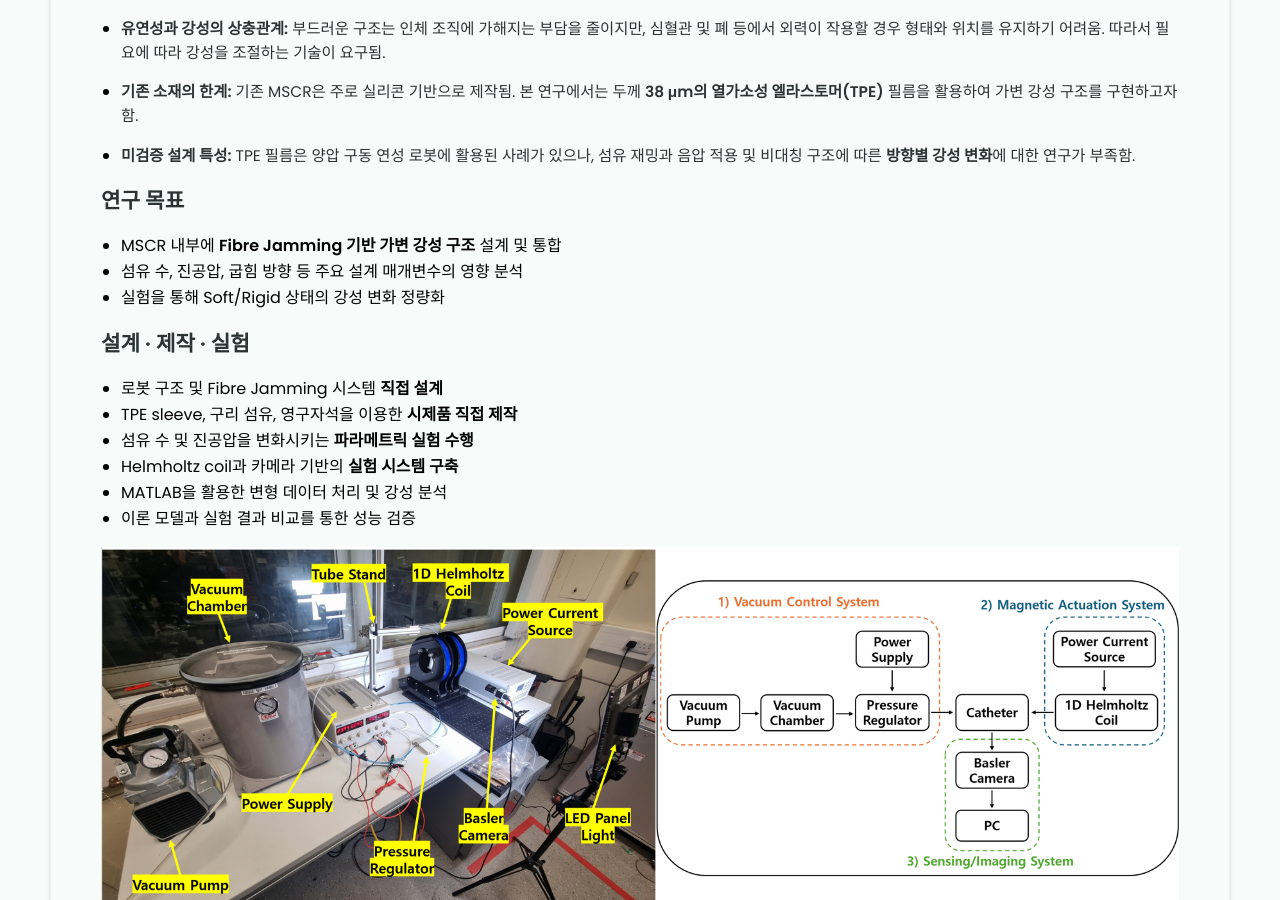
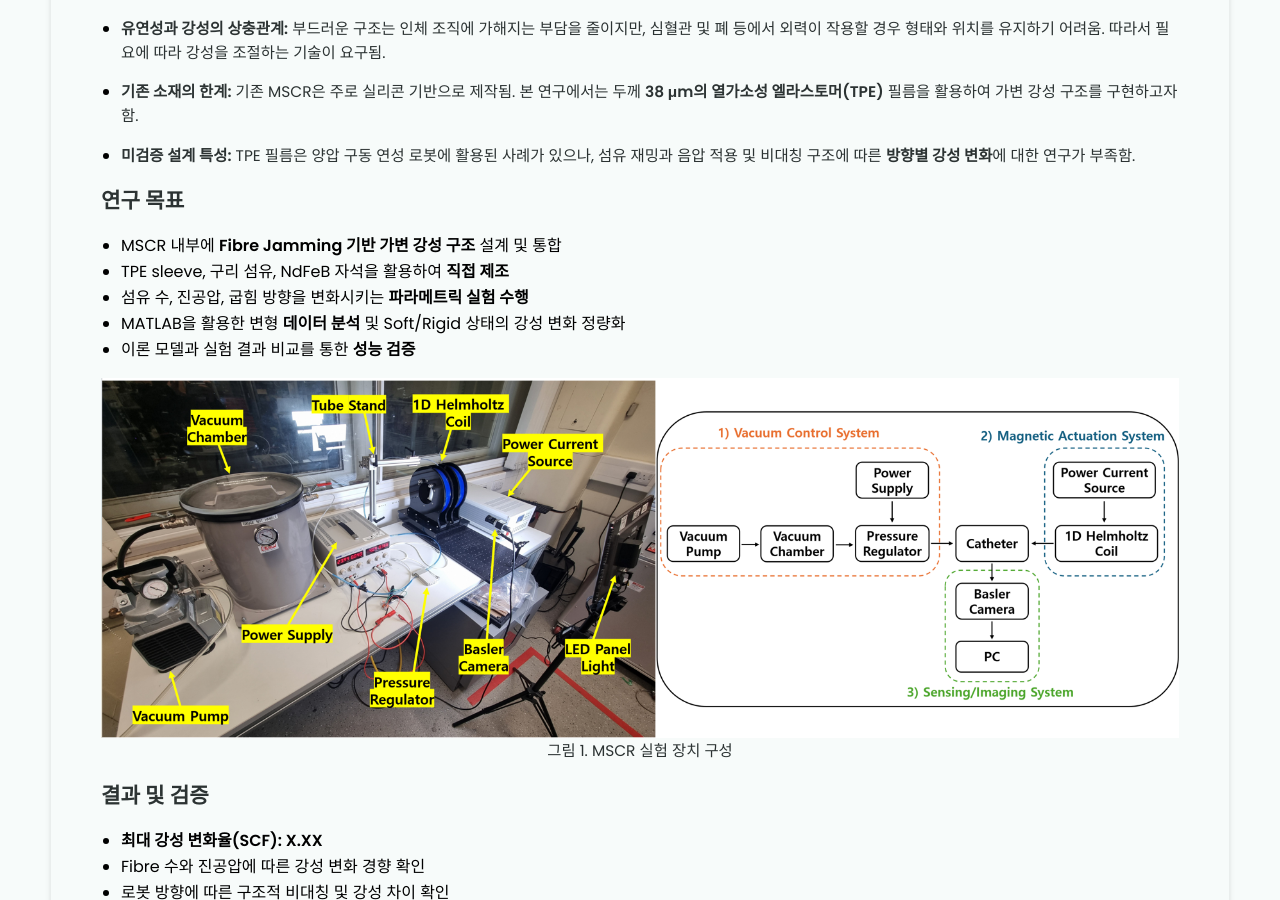
Before and after one commit to border3033/border3033.github.io, a Jekyll site: the page built from _projects/최소침습 로봇/index.md, in a window 1280 px wide and 900 px high, scrolled down 986 px. Built offline with Jekyll 4.4.1, drawn with Linux system fonts in a browser that asks for light colours.

Commit message:
Update index.md

```diff
--- a/_projects/최소침습 로봇/index.md
+++ b/_projects/최소침습 로봇/index.md
@@ -38,24 +38,17 @@ main-image: /MSCR main.png
 ## 연구 목표
 
 - MSCR 내부에 **Fibre Jamming 기반 가변 강성 구조** 설계 및 통합
-- 섬유 수, 진공압, 굽힘 방향 등 주요 설계 매개변수의 영향 분석
-- 실험을 통해 Soft/Rigid 상태의 강성 변화 정량화
-
-
-## 설계 · 제작 · 실험
-
-- 로봇 구조 및 Fibre Jamming 시스템 **직접 설계**
-- TPE sleeve, 구리 섬유, 영구자석을 이용한 **시제품 직접 제작**
-- 섬유 수 및 진공압을 변화시키는 **파라메트릭 실험 수행**
-- Helmholtz coil과 카메라 기반의 **실험 시스템 구축**
-- MATLAB을 활용한 변형 데이터 처리 및 강성 분석
-- 이론 모델과 실험 결과 비교를 통한 성능 검증
-
+- TPE sleeve, 구리 섬유, NdFeB 자석을 활용하여 **직접 제조**
+- 섬유 수, 진공압, 굽힘 방향을 변화시키는 **파라메트릭 실험 수행**
+- MATLAB을 활용한 변형 **데이터 분석** 및 Soft/Rigid 상태의 강성 변화 정량화
+- 이론 모델과 실험 결과 비교를 통한 **성능 검증**
 
 
 {% include image-gallery.html images="https://raw.githubusercontent.com/border3033/border3033.github.io/main/_projects/최소침습%20로봇/setup.png" height="400" %}
 
-*그림 1. MSCR 실험 장치 구성*
+<p align="center">
+  그림 1. MSCR 실험 장치 구성
+</p>
 
 
 
```
